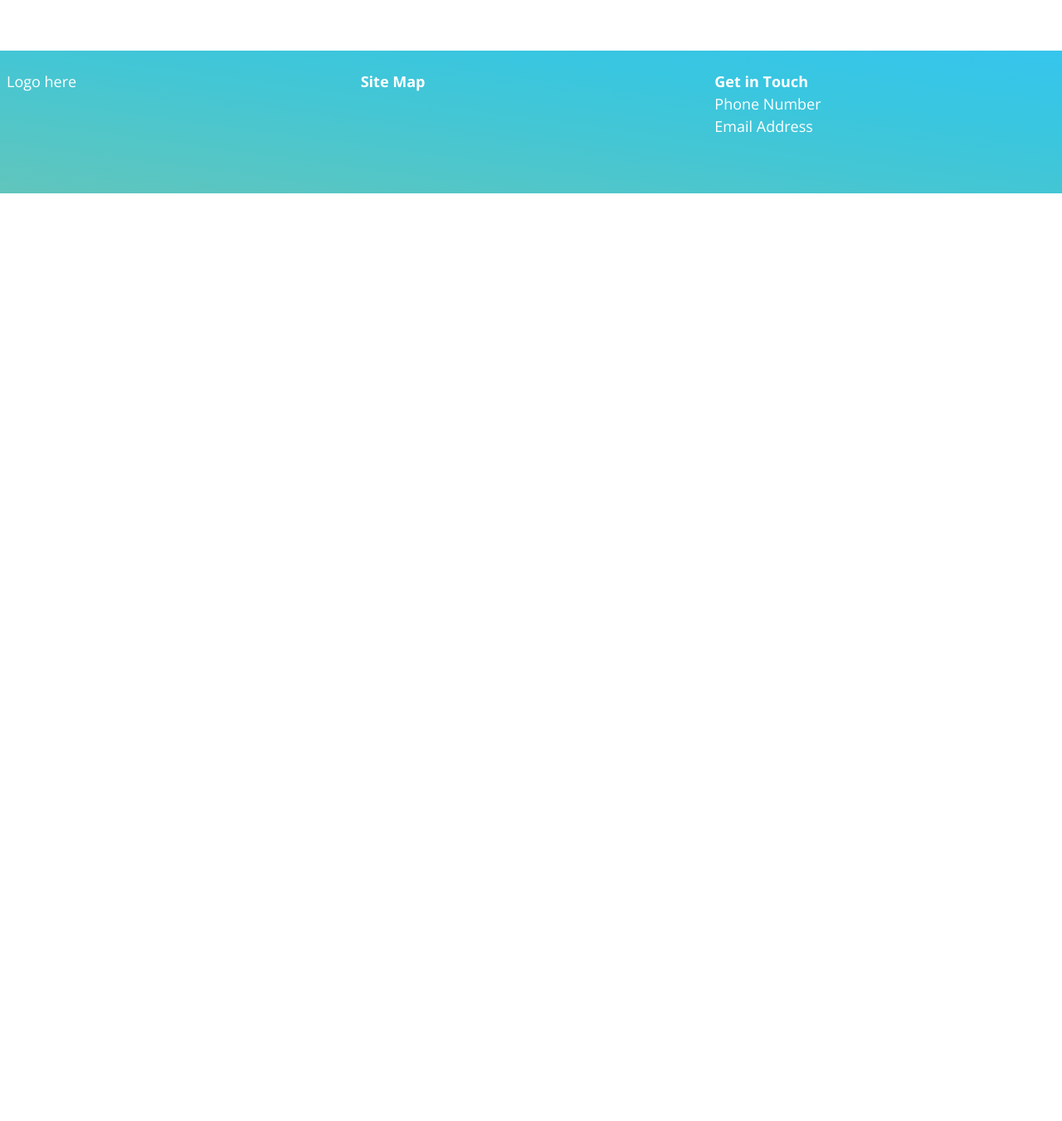
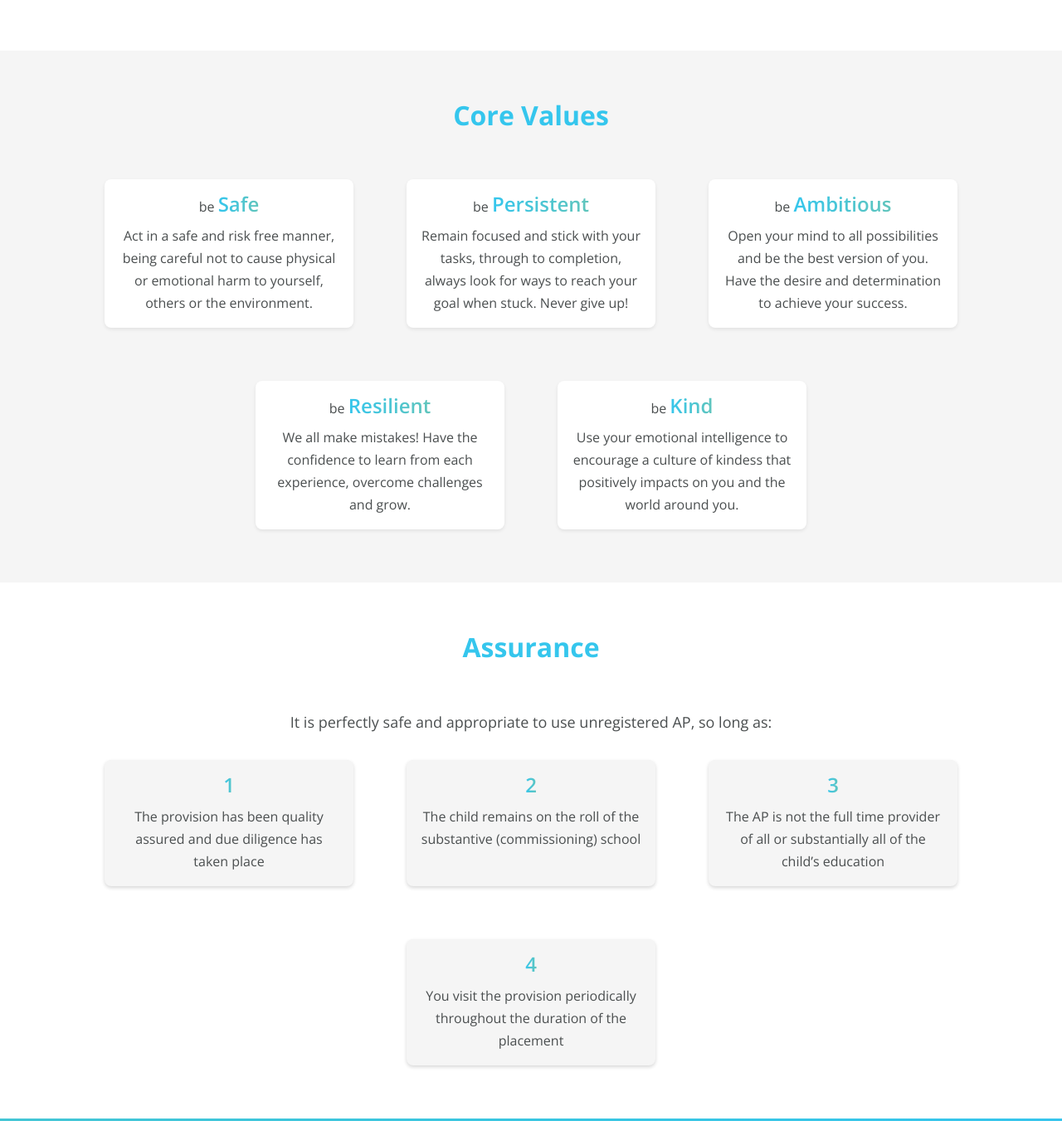
Before and after one commit to LeeMMT/spark, a plain HTML site: page in_development/templates/about-us.html in a window 1280 px wide. Shown: the part 780-2131 px from the top of the page at 83% size. Before the commit the page ends 1013 px from the top, so only its background shows below. Drawn offline with Linux system fonts and the light colour scheme.

Commit message:
created card container layout for multiple sections, populated content for about us page

```diff
--- a/in_development/static/css/corestyles.css
+++ b/in_development/static/css/corestyles.css
@@ -17,7 +17,7 @@ body {
   --black: #141414;
   --text: hsl(193, 3%, 30%);
   --blue: hsl(193, 84%, 57%);
-  --green: #61c5bc;
+  --green: hsl(175, 46%, 58%);
   --gold: #fff8a7;
 }
 
@@ -44,6 +44,39 @@ body {
   z-index: 1;
   padding: 64px 0;
 }
+
+.partition:nth-of-type(odd) {
+  background-color: hsl(0, 0%, 96%);
+}
+
+/*Partition dividers*/
+
+.partition.shape-divider {
+  position: relative;
+}
+
+.waves {
+  position: absolute;
+  bottom: 0;
+  left: 0;
+  width: 100%;
+  overflow: hidden;
+  line-height: 0;
+  transform: rotate(180deg);
+}
+
+.waves svg {
+  position: relative;
+  display: block;
+  width: calc(100% + 1.3px);
+  height: 100px;
+}
+
+.waves .shape-fill {
+  fill: hsl(193, 84%, 57%);
+}
+
+/*Link styling*/
 
 a {
   text-decoration: none;
@@ -235,6 +268,66 @@ header {
   margin-top: 64px;
 }
 
+/*About Us*/
+
+.card-container {
+  max-width: 1200px;
+  display: flex;
+  gap: 64px;
+  justify-content: center;
+  flex-wrap: wrap;
+  margin: 0 auto;
+}
+
+.card-container .card {
+  max-width: 300px;
+  padding: 16px;
+  border-radius: 8px;
+  background-color: var(--white);
+  box-shadow: rgba(0, 0, 0, 0.08) 0px 2px 4px;
+  text-align: center;
+}
+
+.card-container .card.dark {
+  background-color: hsl(0, 0%, 96%);
+  box-shadow: rgba(0, 0, 0, 0.16) 0px 2px 4px;
+}
+
+.card-container .card p {
+  color: var(--text);
+  font-size: 16px;
+}
+
+h2.card-header {
+  color: var(--text);
+  font-family: "Open Sans Reg", Arial, Helvetica, sans-serif;
+  font-size: 16px;
+  margin-bottom: 8px;
+}
+
+.card-container span,
+.assurance-grid span {
+  font-size: 24px;
+  font-family: "Open Sans Semi Bold";
+  color: var(--green);
+  background: rgb(53, 198, 237);
+  background: linear-gradient(90deg, rgba(53, 198, 237, 1) 0%, rgba(97, 197, 188, 1) 100%);
+  -webkit-background-clip: text;
+  -webkit-text-fill-color: transparent;
+}
+
+.assurance-grid {
+  display: grid;
+  grid-template-columns: 1fr 1fr;
+  gap: 64px;
+  text-align: center;
+}
+
+.assurance-grid .card {
+  max-width: 300px;
+  padding: 16px;
+}
+
 /*Footer*/
 
 footer {
@@ -281,8 +374,20 @@ footer {
 
 /*Utility*/
 
+.centered {
+  text-align: center;
+}
+
 .blue {
   color: var(--blue);
+}
+
+.marg-bot.large {
+  margin-bottom: 64px !important;
+}
+
+.marg-bot.med {
+  margin-bottom: 32px !important;
 }
 
 .marg-top.small {
--- a/in_development/templates/about-us.html
+++ b/in_development/templates/about-us.html
@@ -72,10 +72,10 @@
           </div>
         </div>
       </div>
-      <div class="partition curve">
+      <div class="partition shape-divider">
         <section class="container" title="Our Vision">
           <div class="text-wrapper center">
-            <h2 class="blue">Our Vision</h2>
+            <h1 class="blue centered">Our Vision</h1>
             <p>
               At SPARK we believe that with dedication, encouragement and support all children and young people can achieve success and confidently prepare for
               adulthood.
@@ -88,6 +88,61 @@
               Giving children and young people the motivation, knowledge, skills and confidence to overcome the barriers that they face will ensure they thrive
               and empower them to seize the opportunities that life has to offer.
             </p>
+          </div>
+        </section>
+      </div>
+      <div class="partition">
+        <section class="container" title="Our Vision">
+          <div class="text-wrapper center">
+            <h2 class="blue centered marg-bot large">Core Values</h2>
+          </div>
+          <div class="card-container">
+            <div class="card">
+              <h2 class="card-header">be <span>Safe</span></h2>
+              <p>Act in a safe and risk free manner, being careful not to cause physical or emotional harm to yourself, others or the environment.</p>
+            </div>
+            <div class="card">
+              <h2 class="card-header">be <span>Persistent</span></h2>
+              <p>Remain focused and stick with your tasks, through to completion, always look for ways to reach your goal when stuck. Never give up!</p>
+            </div>
+            <div class="card">
+              <h2 class="card-header">be <span>Ambitious</span></h2>
+              <p>Open your mind to all possibilities and be the best version of you. Have the desire and determination to achieve your success.</p>
+            </div>
+            <div class="card">
+              <h2 class="card-header">be <span>Resilient</span></h2>
+              <p>We all make mistakes! Have the confidence to learn from each experience, overcome challenges and grow.</p>
+            </div>
+            <div class="card">
+              <h2 class="card-header">be <span>Kind</span></h2>
+              <p>Use your emotional intelligence to encourage a culture of kindess that positively impacts on you and the world around you.</p>
+            </div>
+          </div>
+        </section>
+      </div>
+      <div class="partition">
+        <section class="container" title="Our Vision">
+          <div class="text-wrapper center">
+            <h2 class="blue centered marg-bot large">Assurance</h2>
+            <p class="centered marg-bot med">It is perfectly safe and appropriate to use unregistered AP, so long as:</p>
+          </div>
+          <div class="card-container">
+            <div class="card dark">
+              <h2 class="card-header"><span>1</span></h2>
+              <p>The provision has been quality assured and due diligence has taken place</p>
+            </div>
+            <div class="card dark">
+              <h2 class="card-header"><span>2</span></h2>
+              <p>The child remains on the roll of the substantive (commissioning) school</p>
+            </div>
+            <div class="card dark">
+              <h2 class="card-header"><span>3</span></h2>
+              <p>The AP is not the full time provider of all or substantially all of the child’s education</p>
+            </div>
+            <div class="card dark">
+              <h2 class="card-header"><span>4</span></h2>
+              <p>You visit the provision periodically throughout the duration of the placement</p>
+            </div>
           </div>
         </section>
       </div>
```
Also changed, not shown: in_development/templates/index.html (+1 -1 lines).
